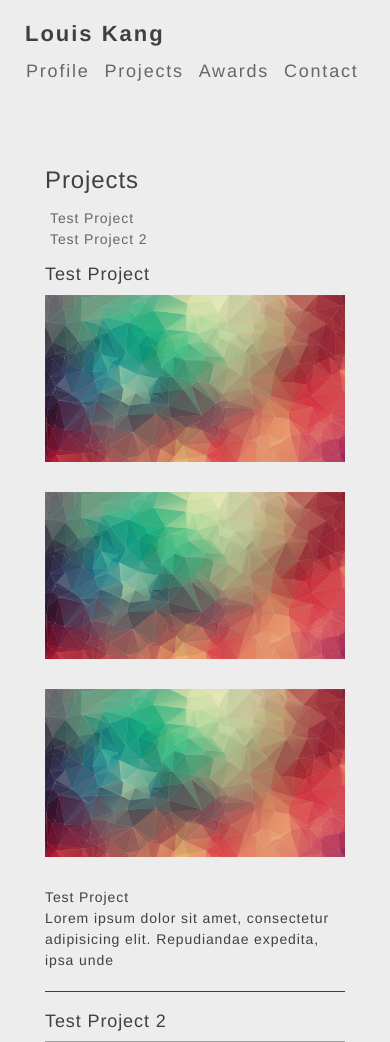
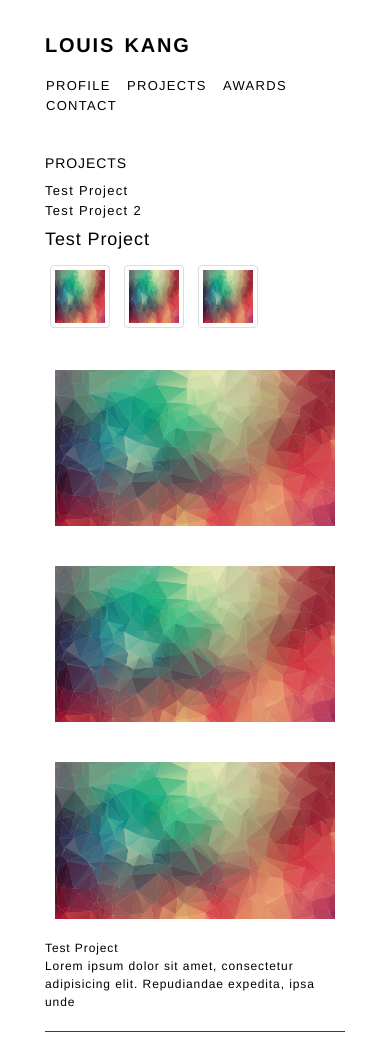
Before and after one commit to madhulikasingh06/Portfolio_louiskang, a PHP site: page / in a window 390 px wide. Shown: the top 1042 px of the page. Run offline with PHP 8.4, Linux system fonts and the light colour scheme; data comes from the database, SQL or seed files in the repository; both versions use the stored data as it was after the commit; grey boxes are pictures that could not be loaded.

Commit message:
new changes

```diff
--- a/awards.php
+++ b/awards.php
@@ -5,7 +5,7 @@
 			<div class="row">
 		<div class="col-sm-12">
 			<div id="all-projects">
-				<h4> <i><b>My Awards</b></i></h4>
+				<!-- <h4> <i><b>My Awards</b></i></h4> -->
 				<ul class="no-list-style">
 
 					<?php
@@ -22,8 +22,8 @@
 						<li>
 							<div class="row" style="padding:2px;">
 								<div class="col-sm-2"><?php echo $row['year'] ; ?> </div>
-								<div class="col-sm-3"><?php echo $row['aw_title'];?></a></div>
-									<div class="col-sm-5"> <?php echo $row['aw_desc'] ; ?> </div>
+								<div class="col-sm-10"> <b><?php echo $row['aw_title'];?></b><br />
+								<i><?php echo $row['aw_desc'] ; ?></i></div>
 								</div>
 
 
--- a/css/style.css
+++ b/css/style.css
@@ -1,17 +1,21 @@
 
 body {
-    background: #ededed;
-    color: #404040;
+    background: #FFF;
+    color: #000;
     font-family: Helvetica, Arial, sans-serif;
-    font-size: 14px;
+   /* font-family: 'Arvo', sans-serif;*/
+    font-size: 12px;
     line-height: 1.5;
-    padding: 10px;
     letter-spacing: .9px;
-
-
+    margin:0;
+	padding: 15px 30px 15px 30px;
 
 }
 
+.container{
+	margin: 0;
+
+}
 /* --------------------common style -------------------------- */
 
 .justify {
@@ -26,22 +30,24 @@ body {
 }
 
 .content-padding  {
-	padding: 20px;
-}
+/*	padding: 20px;
+*/}
 
 .no-list-style{
 	list-style: none;
-	padding: 5px;
+	padding: 0;
 }
 
 a {
 	text-decoration: none;
-	font-size :14px;
-	color: #666666;
+	font-size :13px;
+	color: #000;
+	letter-spacing:0.1em;
+
 }
 
  a:hover,a:focus {
-
+	font-size :13px;
  	text-decoration: none;
 	color: #000;
 }
@@ -56,42 +62,49 @@ a {
 }
 
 hr { background-color: #404040; height: 1px; border: 0; }
+
+
+.project-img-padding {
+	padding: 20px 10px;
+}
 /* --------------------- Header style ------------------------ */
 
 
 .name-style{
-	padding:2% 0;
+	padding: 15px 0px;
 }
 .name-style a{
 	font-weight: bolder;
-	font-size: 22px;
+	font-size: 20px;
 	letter-spacing: 0.09em;
 	text-decoration: none;
-	color: #404040;
+	/*color: #404040;*/
+	word-spacing: 2px;
+	text-transform: uppercase;
 }
 
 
 .menu-style a{
 	text-decoration: none;
-	font-size :18px;
-	color: #666666;
-	letter-spacing: 0.1em;
+	/*font-size :13px;*/
+	/*color: #666666;*/
+	/*letter-spacing: 0.2em;*/
+	padding-right: 2px;
+	text-transform: uppercase;
 }
+
 
 .menu-style a:hover,
 .menu-style a:focus {
 	color: #000;
-	font-size: 19px;
-	letter-spacing:0.1em;
-}
+/*	letter-spacing:0.1em;
+*/}
 
 
 .active a {
-
 	color: #000;
-	font-size: 19px;
-	letter-spacing:0.1em;
-}
+/*	letter-spacing:0.1em;
+*/}
 
 
 .float-right{
@@ -115,3 +128,46 @@ a .text-color-white{
 	max-width: 100%;
 	height: auto;
 }
+
+
+.profile-pic{
+	text-align: center;
+}
+
+.thumbs {
+	width: 100px;
+	height: 80px;
+	padding: 5px;
+}
+
+.thumbs img{
+	width: 100%;
+	height: 90%;
+}
+/*
+
+@media screen and (min-width :1300px){
+
+	body {
+	 margin: 40px
+	}
+
+	.container{
+		margin-left: 10px
+	}
+
+}*/
+
+
+@media screen and (max-width :768px){
+
+	.thumbs {
+	width: 70px;
+	padding: 5px;
+	}
+
+/*	body {
+	 margin-left: 10px;
+	}
+*/
+}
--- a/includes/footer.php
+++ b/includes/footer.php
@@ -20,6 +20,22 @@ $(".menu-style li").on("click", function(){
 $(function() {
     $("img.lazy").lazyload();
 });
+
+
+$(function() {
+  $('a[href*="#"]:not([href="#"])').click(function() {
+    if (location.pathname.replace(/^\//,'') == this.pathname.replace(/^\//,'') && location.hostname == this.hostname) {
+      var target = $(this.hash);
+      target = target.length ? target : $('[name=' + this.hash.slice(1) +']');
+      if (target.length) {
+        $('html, body').animate({
+          scrollTop: target.offset().top
+        }, 600);
+        return false;
+      }
+    }
+  });
+});
 </script>
 
 </body>
--- a/includes/header.php
+++ b/includes/header.php
@@ -14,13 +14,17 @@ include_once "admin/admin-constants.php"; ?>
 
 	<!-- Stylesheets -->
 	<link rel="stylesheet" href="css/style.css">
+
+	<!-- Fonts -->
+	<link rel="stylesheet" type="text/css"
+          href="https://fonts.googleapis.com/css?family=Arvo">
 </head>
 <body>
 
 	<div class="container">
 
 		<div id="name" class="name-style row">
-			<div class="col-sm-12"><a href="index.php">Louis Kang</a></div>
+			<div class="col-sm-12"><a href="index.php"> <b>LOUIS KANG</b> </a></div>
 		</div>
 
 		<nav class="navbar">
@@ -31,7 +35,7 @@ include_once "admin/admin-constants.php"; ?>
 					   	<li class="<?php if(basename($_SERVER['SCRIPT_NAME']) == 'profile.php'){echo 'active'; }else { echo ''; }; ?>">
 					   		<a  href="profile.php">Profile</a>
 					   	</li>
-					    <li  class="<?php if(basename($_SERVER['SCRIPT_NAME']) == 'projects.php'){echo 'active'; }else { echo ''; }; ?>">
+					    <li  class="<?php if(basename($_SERVER['SCRIPT_NAME']) == 'index.php'){echo 'active'; }else { echo ''; }; ?>">
 					    	<a href="index.php" >Projects</a>
 					    </li>
 					    <li  class="<?php if(basename($_SERVER['SCRIPT_NAME']) == 'awards.php'){echo 'active'; }else { echo ''; }; ?>">
--- a/index.php
+++ b/index.php
@@ -1,13 +1,14 @@
 <?php include_once "includes/header.php" ;?>
 <?php
 $id_projects= array();
+$images= array();
 ?>
 <div class="page-contents content-padding">
 	<div id="project-container">
 		<div class="row">
 			<div class="col-sm-3">
 				<div id="project-titles">
-					<h3>Projects</h3>
+					<h5>PROJECTS</h5>
 					<ul class="no-list-style">
 
 						<?php
@@ -63,19 +64,63 @@ $id_projects= array();
 								if($result->num_rows > 0){
 
 									while($row = $result->fetch_assoc()) {
-										if ( $row['image_src'] != "") {  ?>
+										if ( $row['image_src'] != "") {
 
-										<div class="project-img">
+										$images[$temp_id][$row['ID']] = $row['image_src'];
 
-											<img class="lazy"
-											data-original="<?php echo PROJECT_IMG_LOCATION_N.$row['image_src'] ?>" alt="">
-										</div>
-										<div class="space"></div>
+										  ?>
 
 										<?php 	 	}
 									}
 
-								}
+
+
+								}?>
+
+
+								<ul class="no-list-style">
+
+								<?php
+										$projImages = $images[$temp_id];
+
+									// print_r($projImages);
+								foreach ($projImages as $index => $url) {
+										# code...
+
+										 ?>
+
+
+
+										<li class="thumbs" style="display: inline-flex;">
+
+										<a href="#proj-img-<?php echo $temp_id.'-'.$index; ?>">	<img class="img-thumbnail img-responsive"
+											src="<?php echo PROJECT_IMG_LOCATION_N.$url ; ?>" alt="" >
+										</a>
+										</li>
+
+									<?php
+									} ?>
+
+							</ul>
+
+							<?php 	$projImages = $images[$temp_id];
+
+							foreach ($projImages as $index => $url) {
+										# code... ?>
+
+
+
+										<div class="project-img " id="proj-img-<?php echo  $temp_id.'-'.$index; ?>">
+
+											<img class="lazy project-img-padding"
+											data-original="<?php echo PROJECT_IMG_LOCATION_N.$url;  ?>" alt="">
+										</div>
+
+
+									<?php
+									}
+
+
 
 								?>
 								<div class="project-title"><?php echo $temp_title ; ?></div>
```
Also changed, not shown: profile.php (+7 -6 lines), projects.php (+38 -4 lines), tables.sql (+4 -3 lines).
